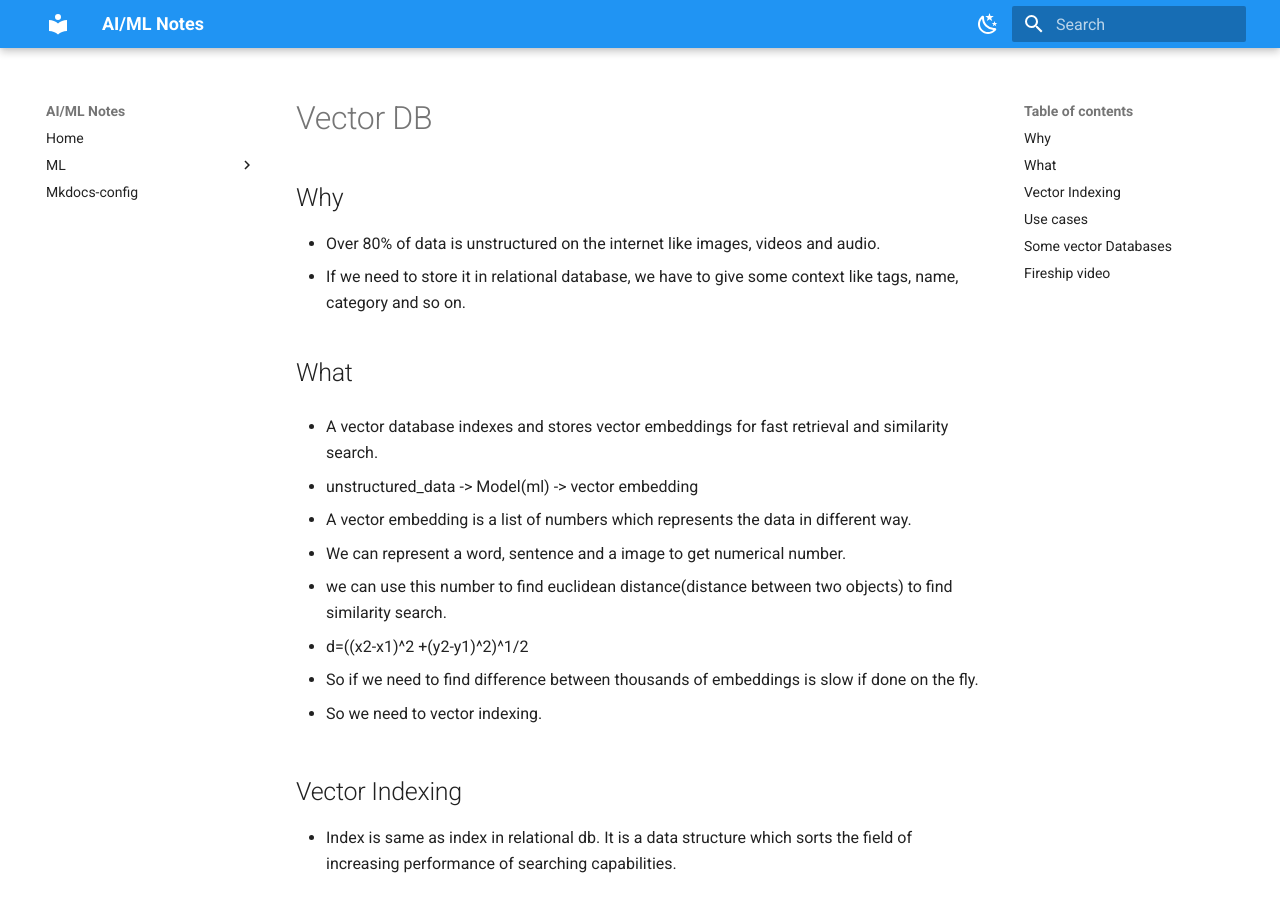
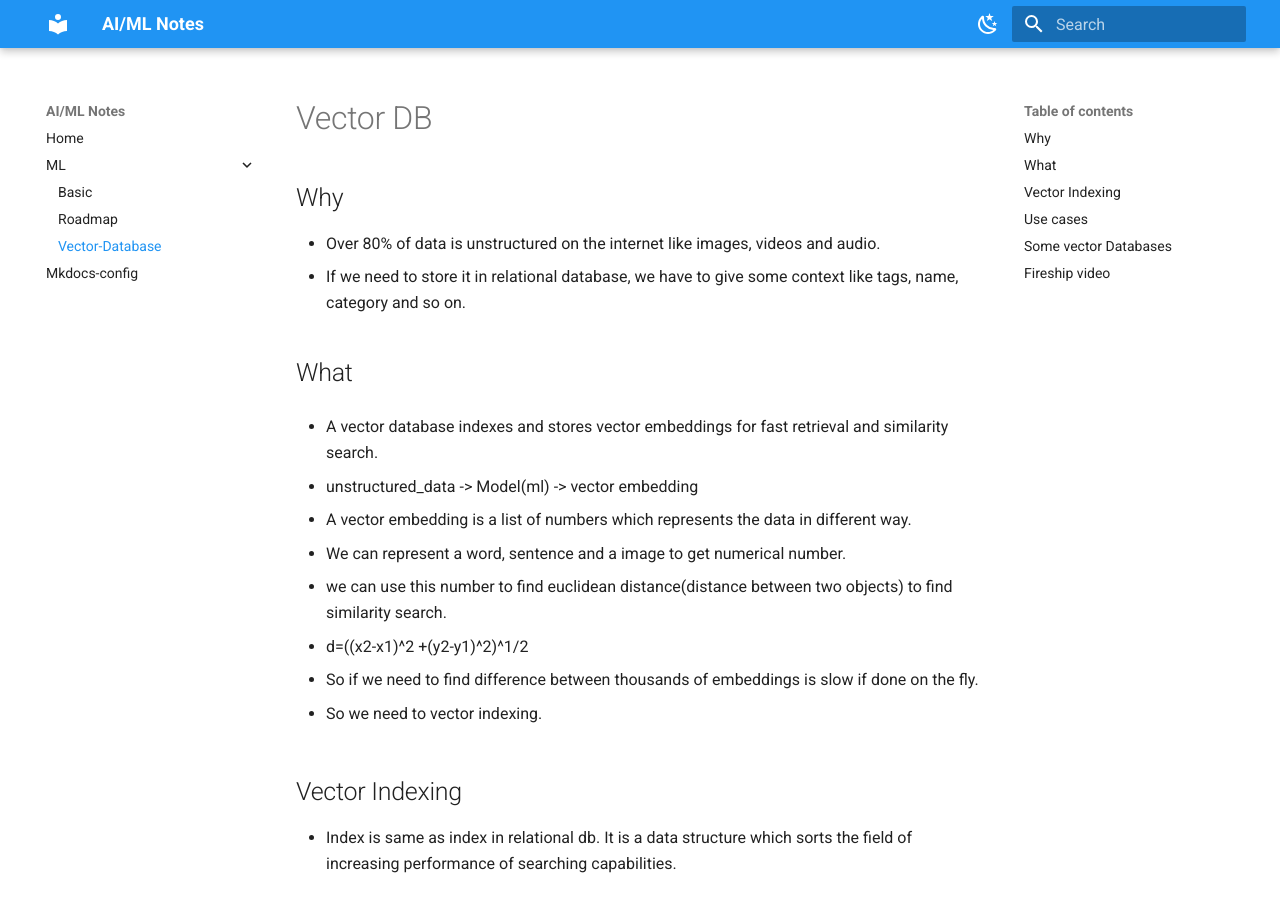
Before and after one commit to mallow-self/ai-ml-learnings, an MkDocs documentation site: the page built from docs/vector-database.md, in a window 1280 px wide and 900 px high. Built offline with MkDocs 1.6.1 and Material for MkDocs 9.7.7, drawn with Linux system fonts in a browser that asks for light colours.

Commit message:
create: mkdocs modified

```diff
--- a/mkdocs.yml
+++ b/mkdocs.yml
@@ -26,6 +26,7 @@ nav:
   - ML:
     - Basic: ml-basics.md
     - Roadmap: roadmap.md
+    - Vector-Database: vector-database.md
   - Mkdocs-config: cheatsheet.md
 
 extra:
```
Also changed, not shown: site/cheatsheet/index.html, site/search/search_index.json, site/vector-database/index.html.
